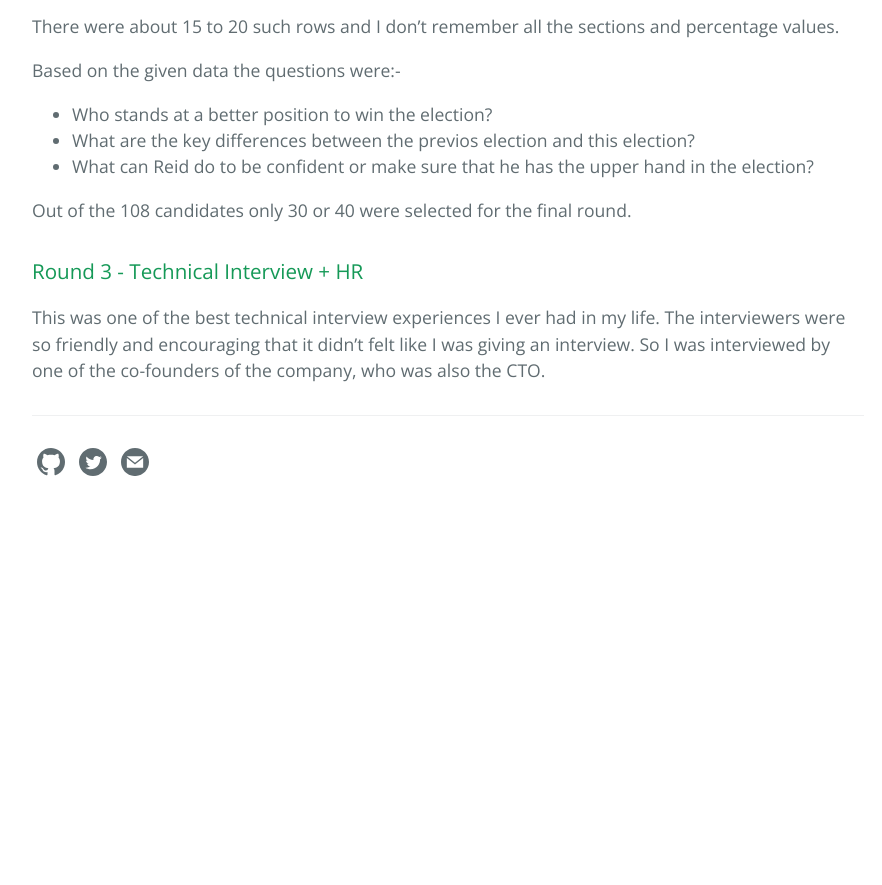
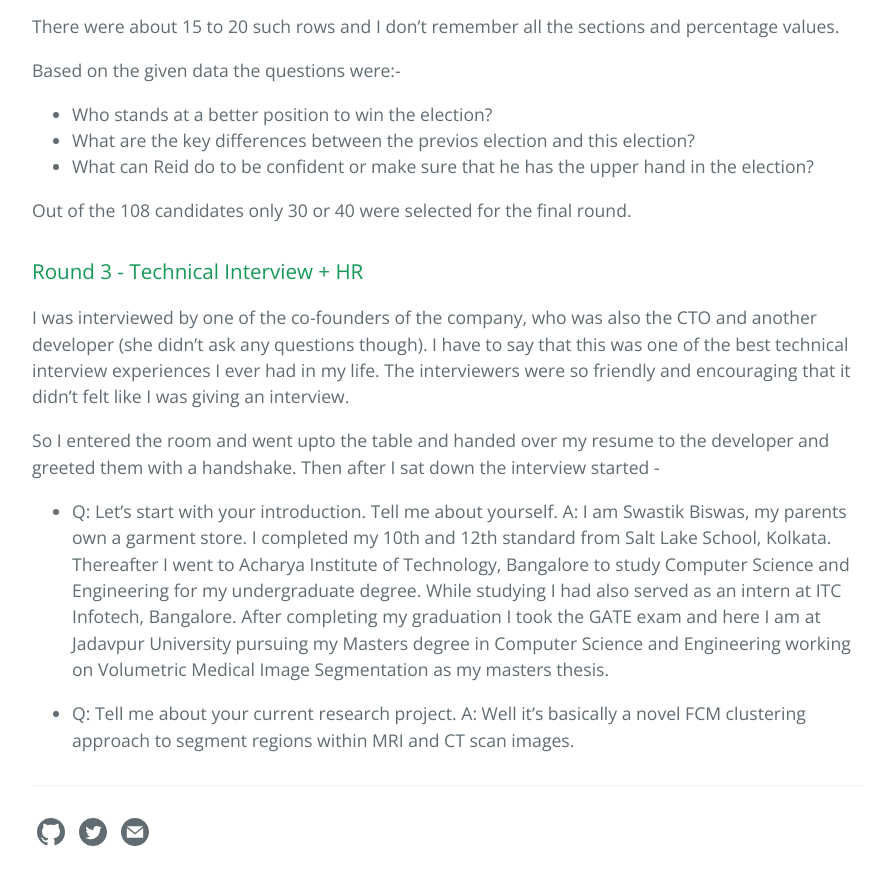
Before and after one commit to Swastik1993/Swastik1993.github.io, a Jekyll site: the page built from _posts/2018-09-09-bridge-i2i-interview-experience.markdown, in a window 1280 px wide and 900 px high, scrolled down 1845 px. Shown: the top 885 px of the window, without its empty margins (192-1074 px from the left). Built offline with Jekyll 4.4.1, drawn with Linux system fonts in a browser that asks for light colours; before the commit the page ends 2375 px from its top, so only the background shows below that.

Commit message:
site description update

```diff
--- a/_config.yml
+++ b/_config.yml
@@ -16,8 +16,9 @@
 title: My blogs
 email: mail@swastikbiswas.me
 description: >- # this means to ignore newlines until "baseurl:"
- Hi, welcome to my blogs. I just post about myself here. It's completely personal although some may be of use to you.
- New posts will be published every Sunday.
+ Hi, welcome to my blogs. I just post about myself here. It's completely personal although some may
+ be helpful to you. New posts will be published every Sunday. If you do like my posts and wish to
+ contact me you can mail me anytime.
 baseurl: "" # the subpath of your site, e.g. /blog
 url: "" # the base hostname & protocol for your site, e.g. http://example.com
 twitter_username: jekyllrb
--- a/_posts/2018-09-09-bridge-i2i-interview-experience.markdown
+++ b/_posts/2018-09-09-bridge-i2i-interview-experience.markdown
@@ -51,4 +51,12 @@ Out of the 108 candidates only 30 or 40 were selected for the final round.
 
 ### Round 3 - Technical Interview + HR
 
-This was one of the best technical interview experiences I ever had in my life. The interviewers were so friendly and encouraging that it didn't felt like I was giving an interview. So I was interviewed by one of the co-founders of the company, who was also the CTO.
+I was interviewed by one of the co-founders of the company, who was also the CTO and another developer (she didn't ask any questions though). I have to say that this was one of the best technical interview experiences I ever had in my life. The interviewers were so friendly and encouraging that it didn't felt like I was giving an interview.
+
+So I entered the room and went upto the table and handed over my resume to the developer and greeted them with a handshake. Then after I sat down the interview started -
+
+* Q: Let's start with your introduction. Tell me about yourself.
+A: I am Swastik Biswas, my parents own a garment store. I completed my 10th and 12th standard from Salt Lake School, Kolkata. Thereafter I went to Acharya Institute of Technology, Bangalore to study Computer Science and Engineering for my undergraduate degree. While studying I had also served as an intern at ITC Infotech, Bangalore. After completing my graduation I took the GATE exam and here I am at Jadavpur University pursuing my Masters degree in Computer Science and Engineering working on Volumetric Medical Image Segmentation as my masters thesis.
+
+* Q: Tell me about your current research project.
+A: Well it's basically a novel FCM clustering approach to segment regions within MRI and CT scan images.
```
